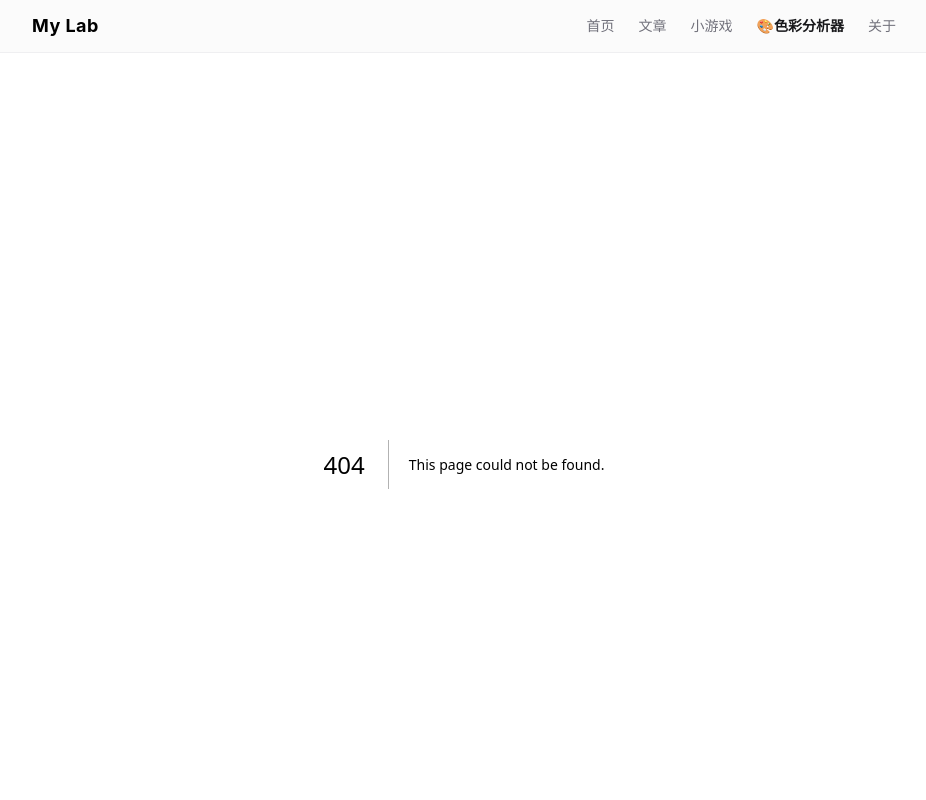
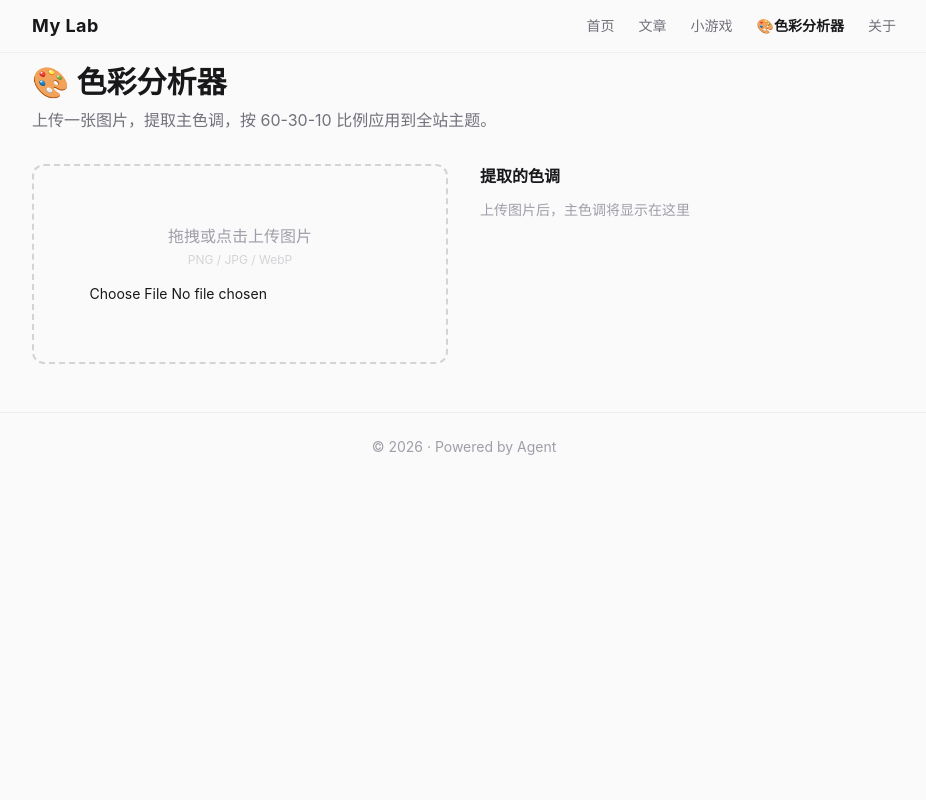
Before and after one commit to Dusk-Hermit/my-site, a Next.js app: page /color-analyzer in a window 1280 px wide. Before the commit this address had no page. Shown: the top 800 px of the page, without its empty margins (176-1102 px from the left). Built offline with nearby package versions, Linux system fonts and the light colour scheme.

Commit message:
feat: add color analyzer page with upload, extraction, 60-30-10 theme application

```diff
--- /dev/null
+++ b/src/app/color-analyzer/page.tsx
@@ -0,0 +1,67 @@
+"use client";
+
+import { useState, useEffect } from "react";
+import { useTheme } from "@/components/ThemeProvider";
+import { extractColorsFromImage } from "@/lib/colorExtractor";
+
+const IMAGE_STORAGE_KEY = "my-site-uploaded-image";
+
+export default function ColorAnalyzerPage() {
+  const { applyTheme, resetTheme } = useTheme();
+  const [colors, setColors] = useState<string[]>([]);
+  const [imageSrc, setImageSrc] = useState<string | null>(null);
+
+  useEffect(() => {
+    const saved = localStorage.getItem(IMAGE_STORAGE_KEY);
+    if (saved) { setImageSrc(saved); const img = new Image(); img.onload = () => setColors(extractColorsFromImage(img)); img.src = saved; }
+  }, []);
+
+  const handleFile = (file: File) => {
+    const reader = new FileReader();
+    reader.onload = (e) => {
+      const dataUrl = e.target?.result as string;
+      setImageSrc(dataUrl);
+      localStorage.setItem(IMAGE_STORAGE_KEY, dataUrl);
+      const img = new Image();
+      img.onload = () => setColors(extractColorsFromImage(img));
+      img.src = dataUrl;
+    };
+    reader.readAsDataURL(file);
+  };
+
+  const handleApply = () => {
+    if (colors.length >= 3) applyTheme({ primary: colors[0], secondary: colors[1], accent: colors[2] });
+    else if (colors.length === 2) applyTheme({ primary: colors[0], secondary: colors[1], accent: colors[1] });
+    else if (colors.length === 1) applyTheme({ primary: colors[0], secondary: colors[0], accent: "#18181b" });
+  };
+
+  return (
+    <div>
+      <h1 className="text-3xl font-bold">🎨 色彩分析器</h1>
+      <p className="mt-2 text-zinc-500">上传一张图片，提取主色调，按 60-30-10 比例应用到全站主题。</p>
+      <div className="mt-8 grid gap-8 sm:grid-cols-2">
+        <div className="flex flex-col items-center justify-center rounded-xl border-2 border-dashed border-zinc-300 p-8 text-center min-h-[200px]">
+          {imageSrc ? <img src={imageSrc} alt="Uploaded" className="max-h-48 rounded-lg object-contain" /> : <><p className="text-zinc-400">拖拽或点击上传图片</p><p className="mt-1 text-xs text-zinc-300">PNG / JPG / WebP</p></>}
+          <input type="file" accept="image/*" onChange={(e) => e.target.files?.[0] && handleFile(e.target.files[0])} className="mt-4 text-sm" />
+        </div>
+        <div>
+          <h2 className="font-semibold mb-3">提取的色调</h2>
+          {colors.length > 0 ? (
+            <div className="space-y-3">
+              {colors.map((hex, i) => (
+                <div key={hex} className="flex items-center gap-3">
+                  <div className="h-10 w-10 rounded-lg border border-zinc-200" style={{ backgroundColor: hex }} />
+                  <div><code className="text-sm font-mono">{hex}</code><span className="ml-2 text-xs text-zinc-400">{i===0?"60% 主色":i===1?"30% 辅色":"10% 强调色"}</span></div>
+                </div>
+              ))}
+              <div className="flex gap-3 pt-4">
+                <button onClick={handleApply} className="rounded-lg bg-[var(--color-accent)] px-4 py-2 text-sm font-medium text-[var(--color-primary)] transition hover:opacity-80">应用主题</button>
+                <button onClick={() => { setImageSrc(null); setColors([]); resetTheme(); localStorage.removeItem(IMAGE_STORAGE_KEY); }} className="rounded-lg border border-zinc-300 px-4 py-2 text-sm transition hover:bg-zinc-100">重置</button>
+              </div>
+            </div>
+          ) : <p className="text-sm text-zinc-400">上传图片后，主色调将显示在这里</p>}
+        </div>
+      </div>
+    </div>
+  );
+}
```
